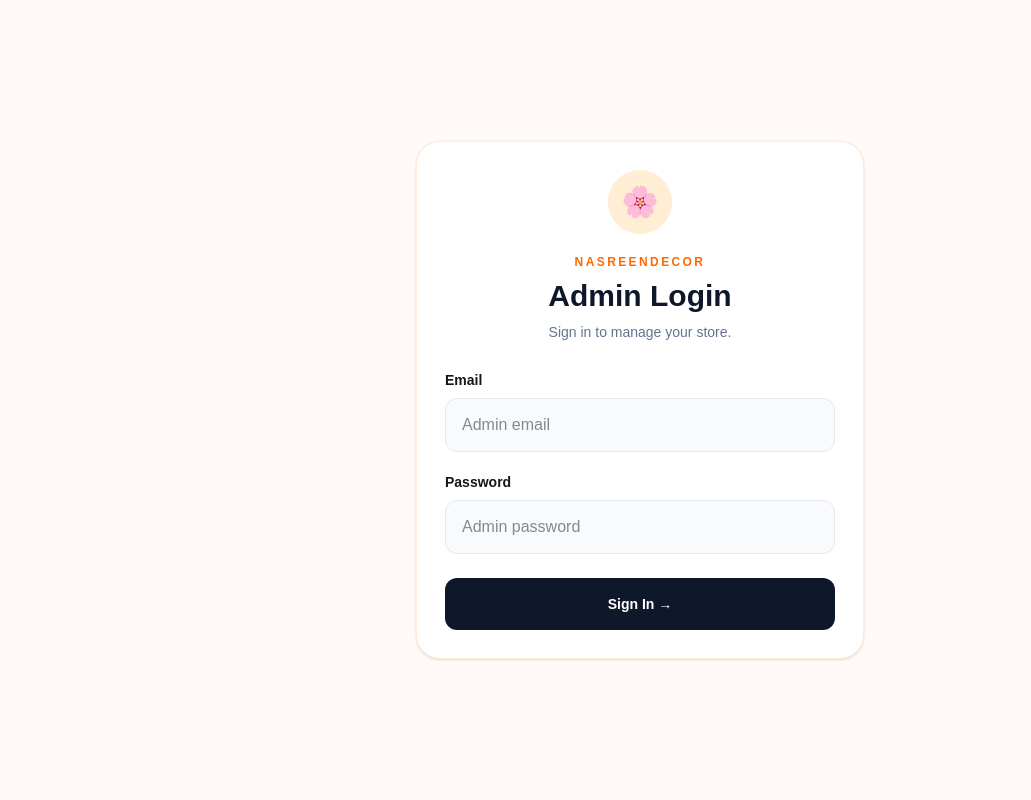
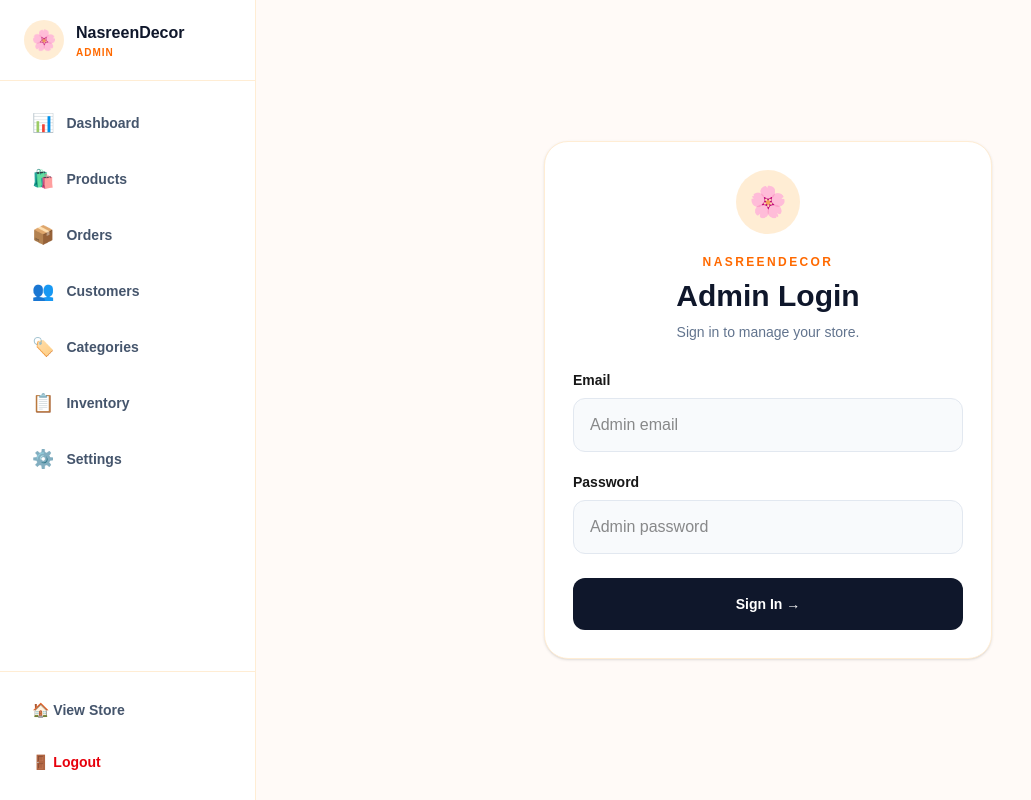
Before and after one commit to chandrugokul/ecommerce-platform, a Next.js app: page /admin/login in a window 1280 px wide. Shown: the whole page, without its empty margins (0-1031 px from the left). Built offline with nearby package versions, Linux system fonts and the light colour scheme.

Commit message:
Create layout.tsx

```diff
--- /dev/null
+++ b/src/app/admin/layout.tsx
@@ -0,0 +1,141 @@
+import Link from "next/link";
+
+const navigation = [
+  { name: "Dashboard", href: "/admin", icon: "📊" },
+  { name: "Products", href: "/admin/products", icon: "🛍️" },
+  { name: "Orders", href: "/admin/orders", icon: "📦" },
+  { name: "Customers", href: "/admin/customers", icon: "👥" },
+  { name: "Categories", href: "/admin/categories", icon: "🏷️" },
+  { name: "Inventory", href: "/admin/inventory", icon: "📋" },
+  { name: "Settings", href: "/admin/settings", icon: "⚙️" },
+];
+
+export default function AdminLayout({
+  children,
+}: {
+  children: React.ReactNode;
+}) {
+  return (
+    <div className="min-h-screen bg-[#fffaf7]">
+
+      {/* Desktop Sidebar */}
+      <aside className="fixed left-0 top-0 hidden h-screen w-64 border-r border-orange-100 bg-white lg:block">
+
+        <div className="flex h-full flex-col">
+
+          {/* Logo */}
+          <Link
+            href="/admin"
+            className="flex items-center gap-3 border-b border-orange-100 px-6 py-5"
+          >
+            <div className="flex h-10 w-10 items-center justify-center rounded-full bg-orange-100 text-xl">
+              🌸
+            </div>
+
+            <div>
+              <p className="font-bold text-slate-900">
+                NasreenDecor
+              </p>
+
+              <p className="text-[10px] font-bold uppercase tracking-widest text-orange-500">
+                Admin
+              </p>
+            </div>
+          </Link>
+
+          {/* Navigation */}
+          <nav className="flex-1 space-y-1 p-4">
+            {navigation.map((item) => (
+              <Link
+                key={item.href}
+                href={item.href}
+                className="flex items-center gap-3 rounded-xl px-4 py-3 text-sm font-semibold text-slate-600 transition hover:bg-orange-50 hover:text-orange-600"
+              >
+                <span className="text-lg">
+                  {item.icon}
+                </span>
+
+                {item.name}
+              </Link>
+            ))}
+          </nav>
+
+          {/* Bottom */}
+          <div className="border-t border-orange-100 p-4">
+
+            <Link
+              href="/"
+              className="mb-2 flex items-center gap-3 rounded-xl px-4 py-3 text-sm font-semibold text-slate-600 hover:bg-slate-50"
+            >
+              🏠
+              View Store
+            </Link>
+
+            <Link
+              href="/admin/login"
+              className="flex items-center gap-3 rounded-xl px-4 py-3 text-sm font-semibold text-red-600 hover:bg-red-50"
+            >
+              🚪
+              Logout
+            </Link>
+
+          </div>
+
+        </div>
+      </aside>
+
+      {/* Mobile Header */}
+      <div className="sticky top-0 z-40 border-b border-orange-100 bg-white lg:hidden">
+        <div className="flex items-center justify-between px-4 py-4">
+
+          <Link
+            href="/admin"
+            className="flex items-center gap-2"
+          >
+            <div className="flex h-9 w-9 items-center justify-center rounded-full bg-orange-100">
+              🌸
+            </div>
+
+            <div>
+              <p className="text-sm font-bold">
+                NasreenDecor
+              </p>
+
+              <p className="text-[9px] font-bold uppercase tracking-widest text-orange-500">
+                Admin
+              </p>
+            </div>
+          </Link>
+
+          <Link
+            href="/admin/login"
+            className="rounded-lg bg-red-50 px-3 py-2 text-xs font-bold text-red-600"
+          >
+            Logout
+          </Link>
+
+        </div>
+
+        {/* Mobile Navigation */}
+        <nav className="flex gap-2 overflow-x-auto px-4 pb-3">
+          {navigation.map((item) => (
+            <Link
+              key={item.href}
+              href={item.href}
+              className="whitespace-nowrap rounded-full border border-orange-100 bg-white px-3 py-2 text-xs font-semibold text-slate-600"
+            >
+              {item.icon} {item.name}
+            </Link>
+          ))}
+        </nav>
+
+      </div>
+
+      {/* Main Content */}
+      <div className="lg:pl-64">
+        {children}
+      </div>
+
+    </div>
+  );
+}
```
